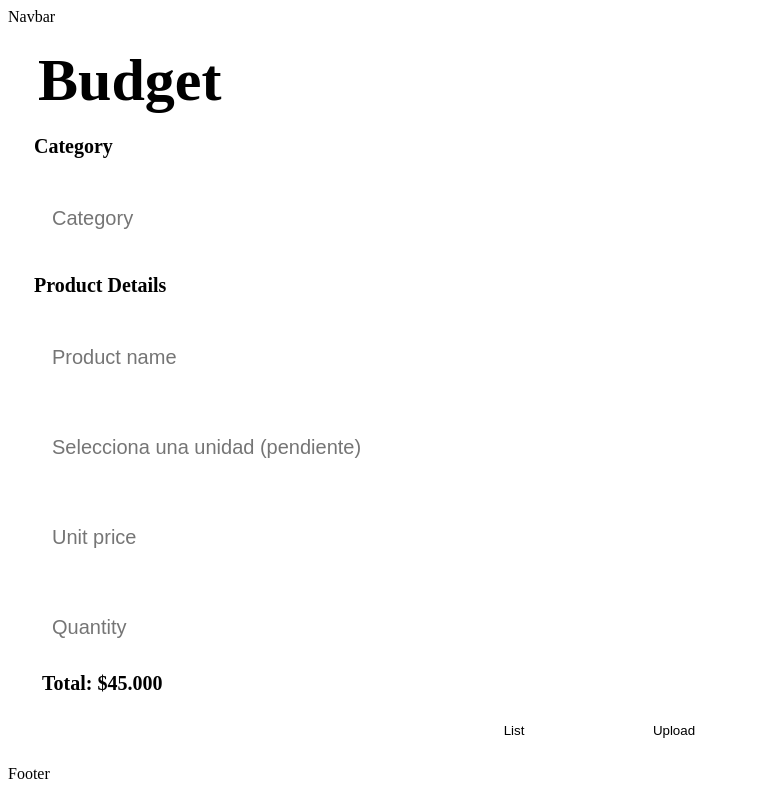
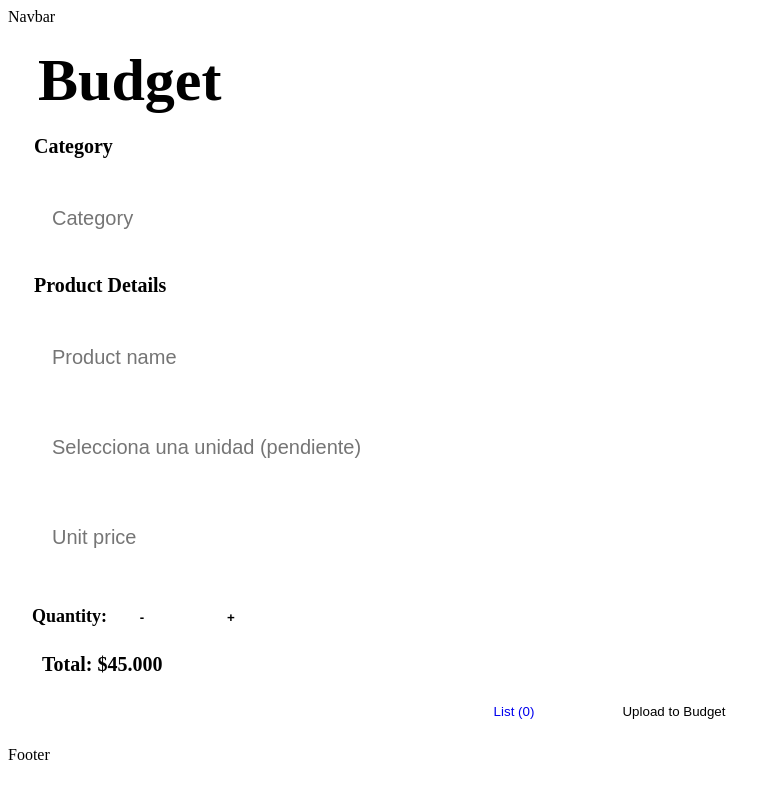
Before and after one commit to Cristianscamilo/measure, a React (Vite) app: page /budget in a window 1280 px wide. Shown: the whole page, without its empty margins (0-779 px from the left). Built offline with nearby package versions, Linux system fonts and the light colour scheme; the HTML template or start-up script is replaced by a standard one; a web font is replaced by a local one.

Commit message:
Se esta ajustando context y form del budget

```diff
--- a/src/App.jsx
+++ b/src/App.jsx
@@ -6,19 +6,25 @@ import {
   SignUpContainer,
 } from "./components/pages";
 import Layout from "./components/layout/Layout";
+import BudgetContextProvider from "./components/context/BudgetContext";
 
 function App() {
   return (
     <>
       <BrowserRouter>
+      <BudgetContextProvider>
+
         <Routes>
+          <Route element={<Layout />}>
           <Route path="/" element={<LoginContainer />} />
           <Route path="/signUp" element={<SignUpContainer />} />
-          <Route element={<Layout />}>
             <Route path="/budget" element={<BudgetContainer />} />
             <Route path="/budgetList" element={<BudgetListContainer />} />
           </Route>
         </Routes>
+
+      </BudgetContextProvider>
+
       </BrowserRouter>
     </>
   );
--- /dev/null
+++ b/src/components/context/BudgetContext.jsx
@@ -0,0 +1,19 @@
+import { createContext, useState } from "react";
+
+export const BudgetContext = createContext();
+
+const BudgetContextProvider = ({ children }) => {
+  const [budgetList, setBudgetList] = useState([]);
+
+  let data = {
+    budgetList,
+    setBudgetList,
+  };
+
+  console.log(budgetList);
+  return (
+    <BudgetContext.Provider value={data}>{children}</BudgetContext.Provider>
+  );
+};
+
+export default BudgetContextProvider;
--- a/src/components/pages/budgetContainer/Budget.jsx
+++ b/src/components/pages/budgetContainer/Budget.jsx
@@ -1,16 +1,24 @@
 import { Link } from "react-router-dom";
 import styles from "./Budget.module.css";
 
-const Budget = () => {
+const Budget = ({
+  budgetList,
+  addOne,
+  SubOne,
+  counter,
+  handleSubmit,
+  handleChange,
+}) => {
   return (
-    <form className={styles.form}>
+    <form className={styles.form} onSubmit={handleSubmit}>
       <fieldset>
         <legend>Category</legend>
         <input
           type="text"
           className={styles.input}
-          name="Category"
+          name="category"
           placeholder="Category"
+          onChange={handleChange}
         />
       </fieldset>
       <fieldset>
@@ -20,6 +28,7 @@ const Budget = () => {
           className={styles.input}
           name="productName"
           placeholder="Product name"
+          onChange={handleChange}
         />
         <input
           type="text"
@@ -32,23 +41,46 @@ const Budget = () => {
           className={styles.input}
           name="unitPrice"
           placeholder="Unit price"
+          onChange={handleChange}
         />
-        <input
-          type="number"
-          className={styles.input}
-          name="quantity"
-          placeholder="Quantity"
-        />
+        <p>
+          <strong>Quantity:</strong>
+          <button
+            type="button"
+            className={counter == 1 ? styles.disabled : styles.buttonQuantity}
+            onClick={SubOne}
+            disabled={counter == 1 ? true : false}
+          >
+            -
+          </button>
+          <input
+            type="number"
+            className={styles.quantity}
+            name="quantity"
+            value={counter}
+            onChange={handleChange}
+          />
+          <button
+            type="button"
+            className={styles.buttonQuantity}
+            onClick={addOne}
+          >
+            +
+          </button>
+        </p>
         <span className={styles.total}>Total: $45.000</span>
       </fieldset>
       <div className={styles.divButton}>
         <Link to="/budgetList">
-          <button className={styles.button} type="button">
-            List
+          <button
+            className={budgetList.length == 0 ? styles.block : styles.button}
+            type="button"
+          >
+            List ({budgetList.length})
           </button>
         </Link>
         <button className={styles.button} type="submit">
-          Upload
+          Upload to Budget
         </button>
       </div>
     </form>
--- a/src/components/pages/budgetContainer/Budget.module.css
+++ b/src/components/pages/budgetContainer/Budget.module.css
@@ -15,14 +15,14 @@ legend {
   margin-bottom: 10px;
   font-size: 20px;
 }
-.select{
+.select {
   overflow-y: auto;
   width: 300px;
   outline: none;
   padding: 8px;
   max-height: 40px;
 }
-.input{
+.input {
   margin: 10px;
   width: 310px;
   height: 50px;
@@ -37,18 +37,18 @@ legend {
 label {
   margin-bottom: 20px;
 }
-.total{
+.total {
   font-size: 20px;
   margin: 10px;
   font-weight: bold;
 }
 
-.divButton{
+.divButton {
   display: flex;
   flex-direction: row;
   justify-content: center;
 }
-.button{
+.button {
   background-color: var(--color-primary);
   width: 150px;
   height: 40px;
@@ -57,9 +57,49 @@ label {
   border: none;
   margin: 5px;
 }
+.buttonQuantity {
+  background-color: var(--color-primary);
+  width: 50px;
+  height: 35px;
+  border-radius: 10px;
+  border: none;
+  margin: 0 10px 0 10px;
+  font-weight: bold;
+}
 
-.button :focus{
+.disabled {
+  background-color: var(--color-background-disbled);
+  color: var(--input-color-background);
+  width: 50px;
+  height: 35px;
+  border-radius: 10px;
+  border: none;
+  margin: 0 10px 0 10px;
+  font-weight: bold;
+}
+
+.quantity {
+  color: var(--color-secondary);
+  border: none;
+  width: 15px;
+}
+.quantity:focus {
+  outline: none;
+}
+
+.button :focus {
   color: var(--focus-color-button);
+}
+
+.block {
+  background-color: var(--color-background-disbled);
+  color: var(--input-color-background);
+  width: 150px;
+  height: 40px;
+  border-radius: 8px;
+  cursor: pointer;
+  border: none;
+  margin: 5px;
 }
 
 .button:hover {
--- a/src/components/pages/budgetContainer/BudgetContainer.jsx
+++ b/src/components/pages/budgetContainer/BudgetContainer.jsx
@@ -1,7 +1,31 @@
+import { useContext } from "react";
 import Budget from "./Budget";
-
+import { BudgetContext } from "../../context/BudgetContext";
+import { useCounter } from "../../../hooks/useShowPassword";
+import { useFormik } from "formik";
+import * as Yup from "yup"
 
 const BudgetContainer = () => {
+  const [addOne, SubOne, counter] = useCounter();
+  const { budgetList, setBudgetList } = useContext(BudgetContext);
+  const { handleSubmit, handleChange } = useFormik({
+    initialValues: {
+      category: "",
+      productName: "",
+      unitPrice: "",
+      quantity: counter,
+    },
+    onSubmit: (data) => {
+      setBudgetList([...budgetList,{...data, quantity: counter }]);
+    },
+    validationSchema: Yup.object({
+      category: Yup.string().required(),
+      productName: Yup.string().required(),
+      unitPrice: Yup.number().required().min(2, "min 3"),
+      quantity: Yup.number().required()
+    })
+  });
+
   return (
     <>
       <h3
@@ -14,7 +38,14 @@ const BudgetContainer = () => {
       >
         Budget
       </h3>
-      <Budget />
+      <Budget
+        budgetList={budgetList}
+        addOne={addOne}
+        SubOne={SubOne}
+        counter={counter}
+        handleSubmit={handleSubmit}
+        handleChange={handleChange}
+      />
     </>
   );
 };
--- /dev/null
+++ b/src/components/pages/budgetListContainer/BudgetList.module.css
@@ -0,0 +1,42 @@
+.card {
+  display: flex;
+  flex-direction: column;
+  max-width: 310px;
+  margin: 10px;
+  padding: 15px;
+  border-radius: 8px;
+  gap: 5px;
+  background-color: var(--color-background);
+  box-shadow: rgba(136, 165, 191, 0.48) 6px 2px 16px 0px,
+    rgba(255, 255, 255, 0.8) -6px -2px 16px 0px;
+}
+p {
+  color: var(--color-title);
+  font-size: 18px;
+}
+
+.nameProduct{
+  width: 250px;
+  height: 20px;
+  font-size: 15px;
+}
+
+strong {
+  color: var(--color-primary);
+}
+
+.title {
+  color: var(--color-title);
+  font-size: 20px;
+}
+
+.button{
+    background-color: var(--color-primary);
+    width: 40px;
+    height: 25px;
+    cursor: pointer;
+    border: none;
+    border-radius: 2px;
+    margin: 10px 20px 10px 20px;
+    font-weight: bold;
+}
--- a/src/components/pages/budgetListContainer/BudgetListContainer.jsx
+++ b/src/components/pages/budgetListContainer/BudgetListContainer.jsx
@@ -1,56 +1,35 @@
 import BudgetList from "./BudgetList";
-import { useCounter } from "../../../hooks/useShowPassword";
-import { useState } from "react";
-const productos = [
-  {
-    categoria: "Cereales",
-    nombre: "Arrozx10kg",
-    precioU: 40890,
-    cantidad: 1,
-  },
-  {
-    categoria: "Harinas",
-    nombre: "Pasta Clásica Spaghetti Doria x 1000 g",
-    precioU: 4780,
-    cantidad: 1,
-  },
-  {
-    categoria: "Cereales",
-    nombre: "Cereal Choco Krispis bolsa resellable x410g",
-    precioU: 21550,
-    cantidad: 1,
-  },
-  {
-    categoria: "Granos",
-    nombre: "Frijoles San Jorge antioqueños con tocino lata x580g",
-    precioU: 12490,
-    cantidad: 1,
-  },
-];
+//import { useState } from "react";
+import { Link } from "react-router-dom";
+import styles from "./BudgetListContainer.module.css";
+import { BudgetContext } from "../../context/BudgetContext";
+import { useContext } from "react";
 
 const BudgetListContainer = () => {
-  const [addOne, SubOne, counter] = useCounter(1);
-  const [items, setItems] = useState([productos]);
-
+  const {budgetList} = useContext(BudgetContext);
+  const items = budgetList
   return (
     <>
-      <h4
-        style={{
-          width: "340px",
-          margin: "10px",
-          fontSize: "50px",
-          fontFamily: "var(--font-settings)",
-        }}
-      >
-        Budget List
-      </h4>
-      <BudgetList
-        products={items}
-        setItems={setItems}
-        addOne={addOne}
-        SubOne={SubOne}
-        counter={counter}
-      />
+      <section className={styles.section}>
+        <h4 className={styles.title}>Budget List</h4>
+        {items.map((item) => {
+          return (
+            <BudgetList
+              key={item.productName}
+              category={item.category}
+              productName={item.productName}
+              unitPrice={item.unitPrice}
+              quantity={item.quantity}
+            />
+          );
+        })}
+        <div>
+          <Link to="/budget">
+            <button className={styles.button}>Return</button>
+          </Link>
+          <button className={styles.button}>Save List</button>
+        </div>
+      </section>
     </>
   );
 };
--- /dev/null
+++ b/src/components/pages/budgetListContainer/BudgetListContainer.module.css
@@ -0,0 +1,30 @@
+.section{
+    display: flex;
+    flex-direction: column;
+    align-items: center;
+    padding: 2px;
+}
+.title {
+  width: 300px;
+  margin: 20px;
+  font-size: 50px;
+  font-family: var(--font-settings);
+}
+
+.button{
+    background-color: var(--color-primary);
+    width: 150px;
+    height: 40px;
+    border-radius: 8px;
+    cursor: pointer;
+    border: none;
+    margin: 5px;
+}
+
+.button :focus{
+  color: var(--focus-color-button);
+}
+
+.button:hover {
+  background-color: var(--hover-color-button);
+}
--- a/src/styles/index.css
+++ b/src/styles/index.css
@@ -8,9 +8,11 @@ Variable reutilizables
   /*text*/
   --color-primary: rgb(226, 147, 20);
   --color-secondary: rgb(2, 2, 2);
+  --color-disabled: #fff;
   --color-error: rgb(255, 0, 0);
   /*background*/
   --color-background: rgb(37, 44, 54);
+  --color-background-disbled: rgb(137, 139, 142);
   --input-color-background: #fff;
   /*Pseudo-classes*/
   --hover-color-button: rgb(240, 150, 7);
```
Also changed, not shown: src/components/pages/budgetListContainer/BudgetList.jsx (+14 -15 lines). Lines whose indentation alone changed are shown as unchanged.
